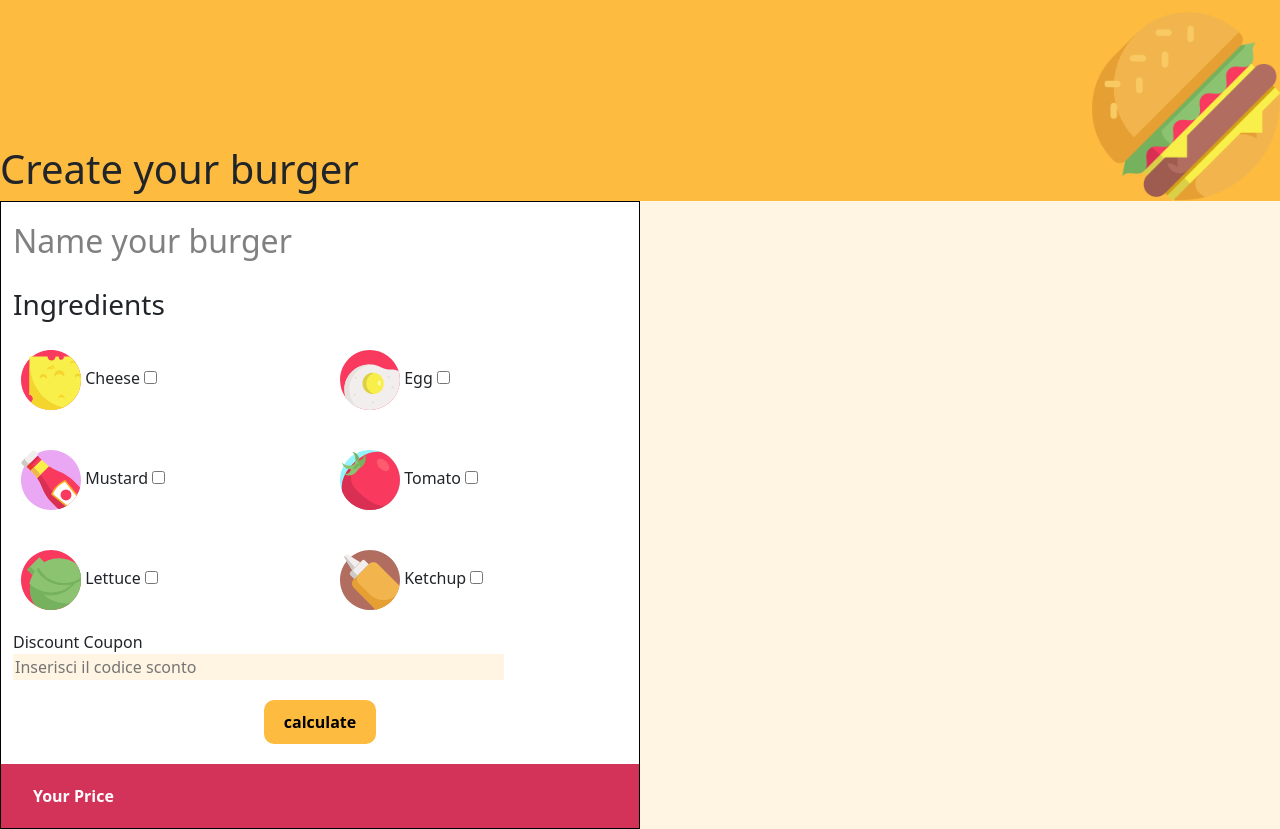
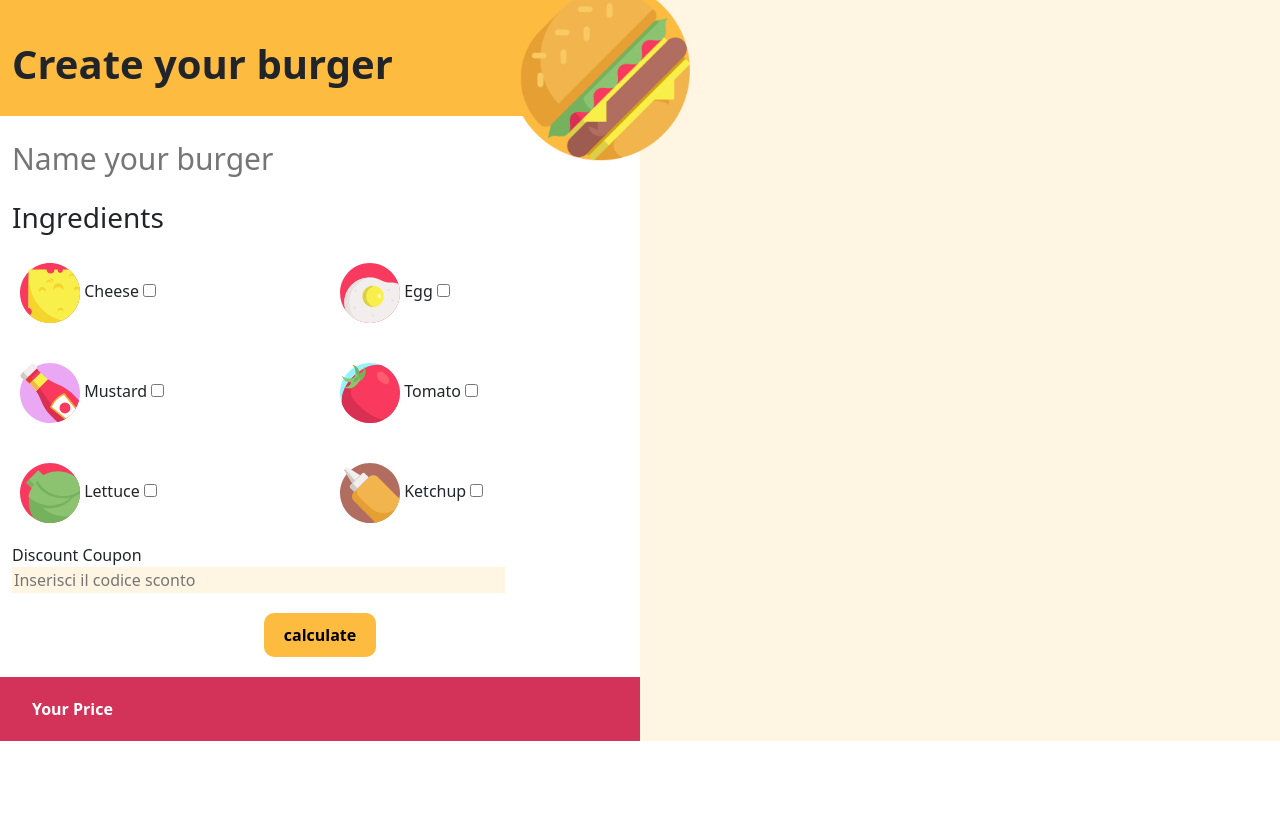
Before and after one commit to antoniovenezia/js-burger, a plain HTML site: page index.html in a window 1280 px wide. After the commit the page ends 800 px from the top, so only its background shows below. Drawn offline with nearby package versions, Linux system fonts and the light colour scheme.

Commit message:
js-burger

```diff
--- a/css/style.css
+++ b/css/style.css
@@ -1,25 +1,39 @@
 .container1{
     width: calc(100% / 2);
-    border: 1px solid black;
+    /* border: 1px solid black; */
     background-color: white;
 }
 
 .container2{
+    width: calc(100% / 2);
     background-color: #fff5e2;
 }
 
 .container-header{
     width: calc(100 / 2 + 50px);
     background-color: #fdbb40;
+    position: relative;
+}
+
+header h1{
+    padding-top: 40px;
+    padding-bottom: 20px;
+    font-weight: bold
 }
 
 header img{
-    width: 200px;
+    width: 180px;
+    position: absolute;
+    top: -20px;
+    right: -50px;
 }
 
-h2 {
+.name-burger{
     color: grey;
     padding: 20px 0;
+    font-size: 30px;
+    font-weight: 500;
+    border: 0px;
 }
 
 .img-item{
--- a/index.html
+++ b/index.html
@@ -13,22 +13,17 @@
 </head>
 
 <body>
-    <div class="container2">
+    <div class="d-flex">
+        <div class="container1">
 
             <!-- HEAD -->
-        <header class="container-header">
-            <div class="row">
-                <div class="col-6 d-flex align-items-end">
+            <header class="container container-header">
                 <h1>Create your burger</h1>
-                </div>
-                <div class="col-6 d-flex justify-content-end">
+                <div class="d-flex justify-content-end">
                     <img src="img/burger-top.png" alt="">
-                </div>
                 </div>
             </header>
 
-        <div class="d-flex">
-            <div class="container1">
             <!-- MAIN -->
             <main class="main">
 
@@ -37,7 +32,9 @@
                     <div class="row">
 
                         <!-- TITLES -->
-                            <h2>Name your burger</h2>
+                        <form>
+                            <input class="name-burger" type="text" placeholder="Name your burger">
+                        </form>
                         <h3>Ingredients</h3>
 
                         <!-- INGREDIENTS -->
@@ -109,7 +106,7 @@
             </footer>
             <script type="text/javascript" src="js/script.js"></script>
         </div>
-        </div>
+        <div class="container2"></div>
     </div>
 </body>
 
```
Lines whose indentation alone changed are shown as unchanged.
